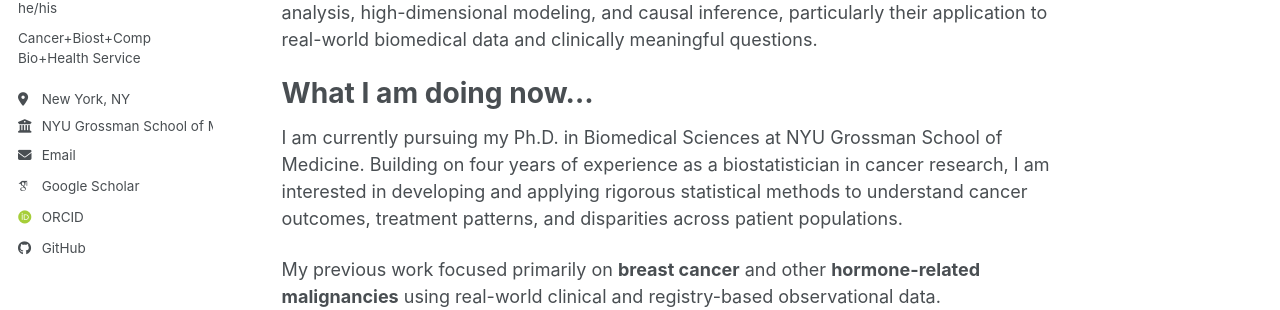
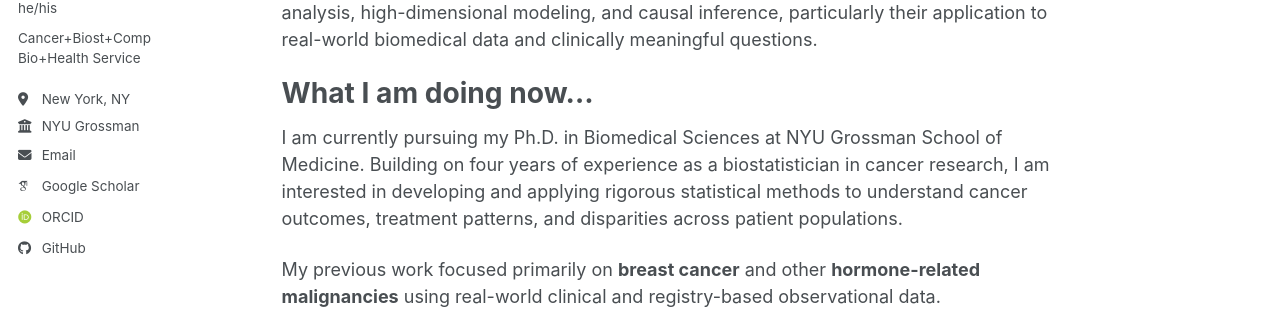
Before and after one commit to YzwIsALaity/yonwang, a Jekyll site: the page built from _pages/about.md, in a window 1280 px wide. Shown: the part 279-589 px from the top of the page. Built offline with Jekyll 4.4.1, drawn with Linux system fonts in a browser that asks for light colours; some web fonts are replaced; a script bundle is joined from its source files by our own code; library files that are not in the unit come from our copies.

Commit message:
Update _config.yml

```diff
--- a/_config.yml
+++ b/_config.yml
@@ -28,7 +28,7 @@ author:
   pronouns         : "he/his" # example: "she/her"
   bio              : "Cancer+Biost+Comp Bio+Health Service"
   location         : "New York, NY"
-  employer         : "NYU Grossman School of Medicine"
+  employer         : "NYU Grossman"
   uri              : # URL
   email            : "yw5189@nyu.edu"
 
```
